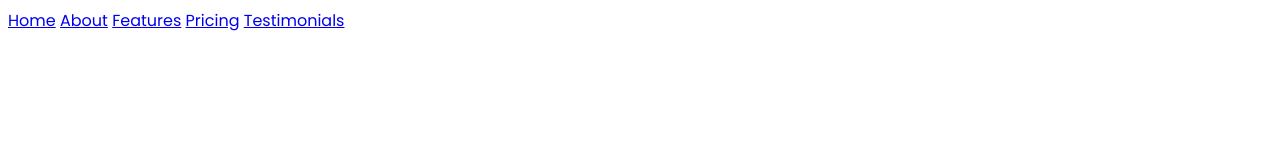
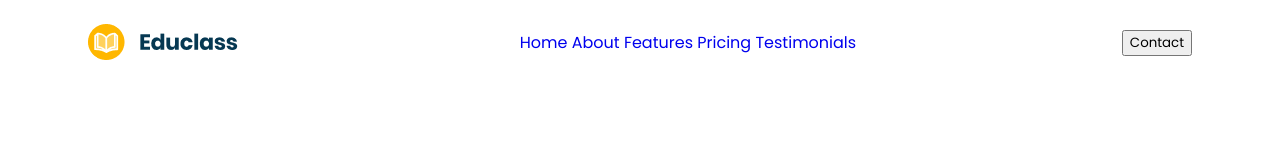
Before and after one commit to michasi003/educlass, a plain HTML site: page index.html in a window 1280 px wide. Drawn offline with Linux system fonts and the light colour scheme.

Commit message:
educlass

```diff
--- a/index.html
+++ b/index.html
@@ -5,6 +5,7 @@
     <meta name="viewport" content="width=device-width, initial-scale=1.0" />
     <meta name="description" content="Modern solution for education" />
     <title>Educlass</title>
+    <link rel="stylesheet" href="style.css">
     <!-- Google Fonts -->
     <style>
       @import url('https://fonts.googleapis.com/css2?family=Poppins:wght@400;500;700;800&display=swap');
@@ -18,7 +19,12 @@
     <!-- Header -->
     <header>
       <!-- Brand -->
-      <div></div>
+      <div class="brand">
+        <!-- Logo Icon -->
+        <img src="/img/Logo.png" alt="Educlass logo">
+       <!--  Logo text -->
+       <span class="logo-text"></span>
+      </div>
 
       <!-- Header Navigation -->
       <nav>
@@ -30,7 +36,10 @@
       </nav>
 
       <!-- Call to Action -->
-      <div></div>
+      <div>
+       <!--  contact button -->
+       <button>Contact</button>
+      </div>
     </header>
 
     <!-- Main Content -->
--- /dev/null
+++ b/style.css
@@ -0,0 +1,34 @@
+/* Font Setup */
+@import url('https://fonts.googleapis.com/css2?family=Poppins:wght@400;500;700;800&display=swap');
+
+:root {
+    font-family: 'Poppins', sans-serif;
+  }
+
+*,
+html{
+    font-family: var(--default-font);
+}
+
+  a {
+    text-decoration: none;
+}
+
+/* Header Styles */
+header {
+    display: flex;
+    justify-content: space-between;
+    align-items: center;
+    padding: 1rem 5rem;
+}
+
+.brand {
+    display: flex;
+    align-items:center;
+    gap: 1rem
+}
+
+.logo-text {
+    font-weight: 700;
+    font-size: 1.5rem;
+}
```
Also changed, not shown: img/Logo.png (added), 2 other files.
